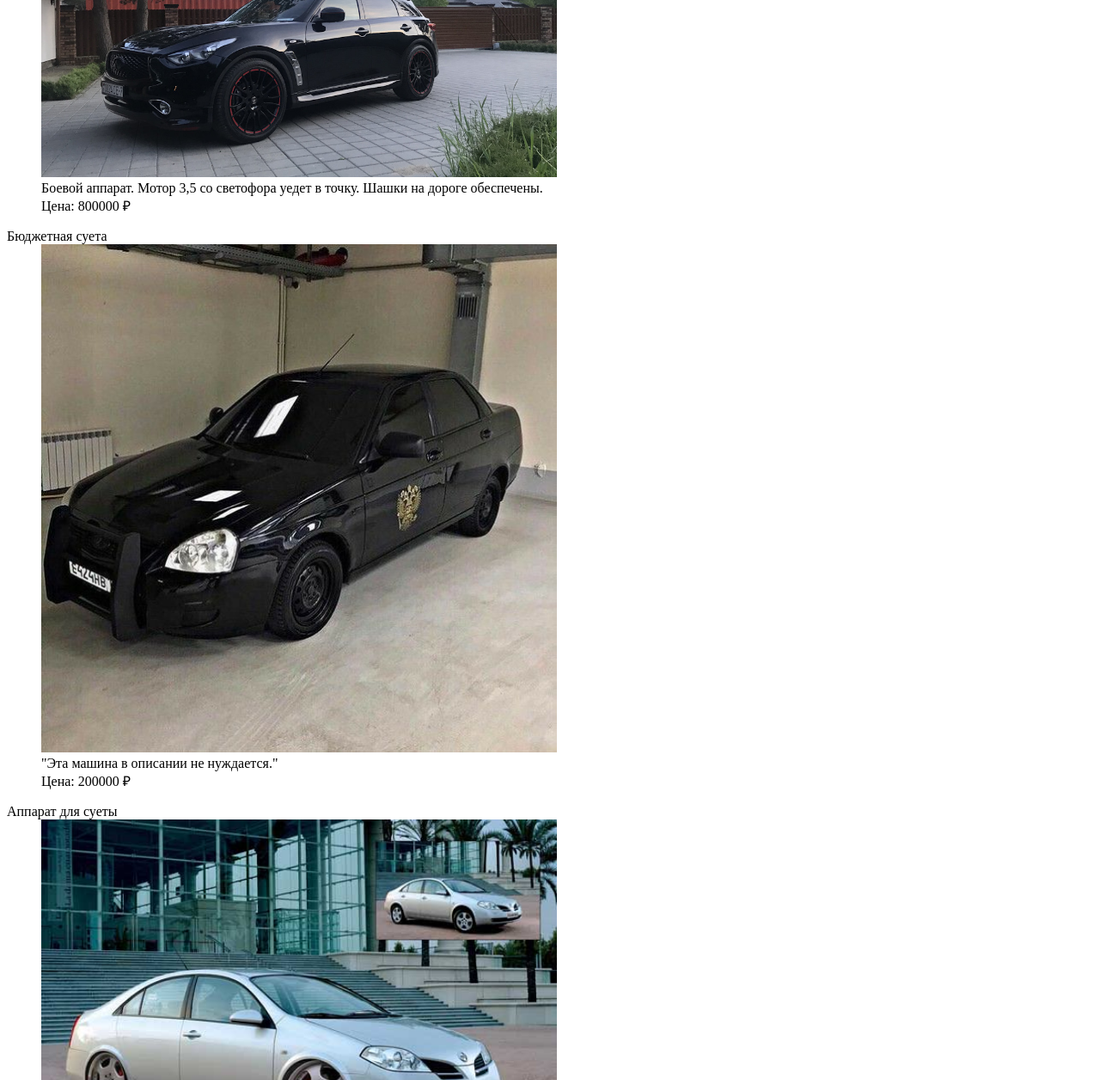
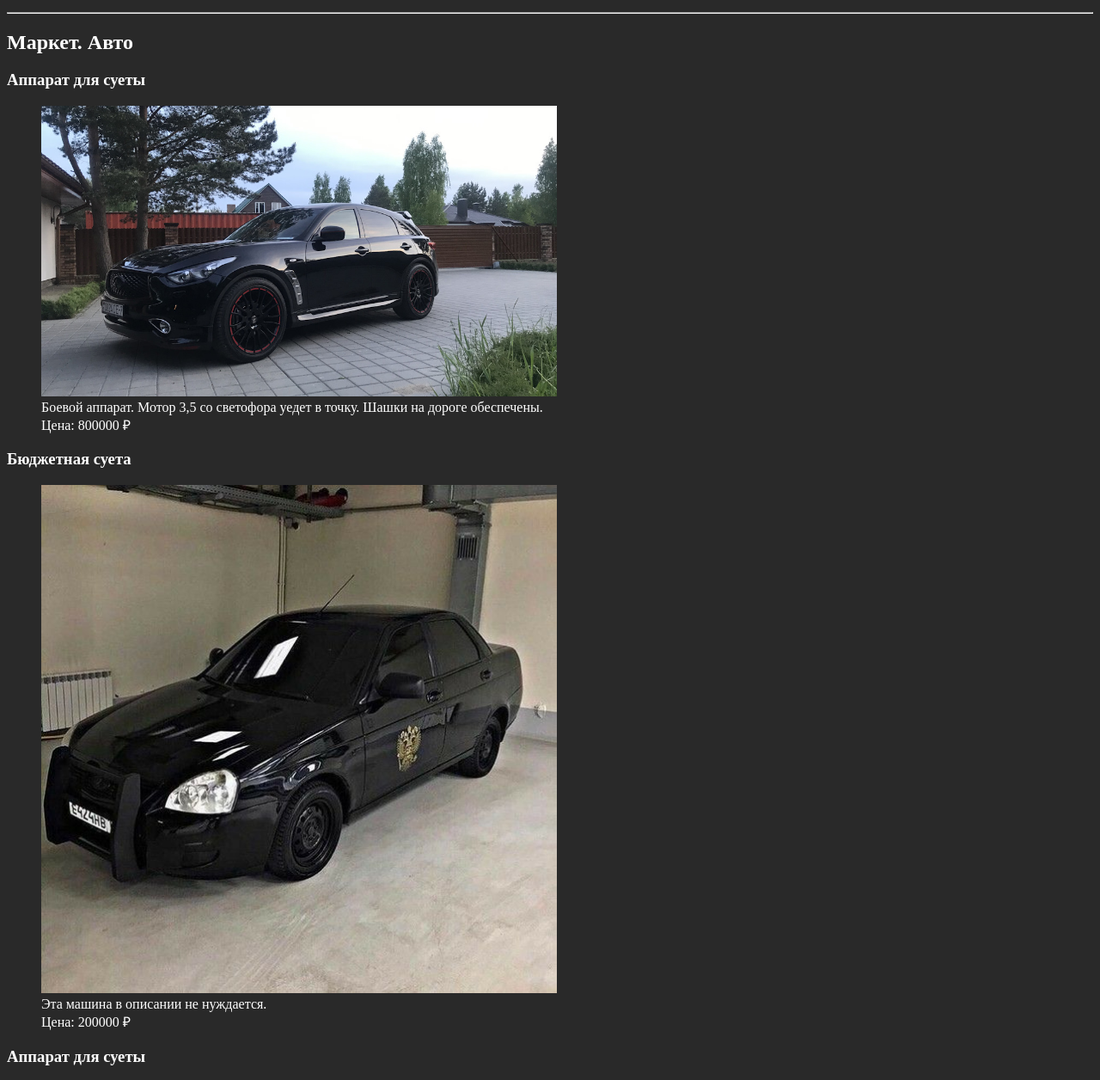
Before and after one commit to isadcat/web-programming-labs, a plain HTML site: page index.html in a window 1280 px wide. Shown: the part 229-1485 px from the top of the page at 86% size. Drawn offline with Linux system fonts and the light colour scheme.

Commit message:
Конец

```diff
--- a/index.html
+++ b/index.html
@@ -5,29 +5,39 @@
         <title>Вергасов Максим. Лабораторные работы по курсу "Интернет-программирование"</title>
     </head>
 
-    <body>
-        <h1>Маркет. Авто</h1>
+    <body bgcolor="#292929">
+        <header>
+            <h1 style="color:#fc0000e1">Лучший автомаркет для суетных движений<h1>
+                <img src="sueta.jpg" width="100"><br>
+        </header>
+        <hr>
+        <h2 style="color:#ffffff">Маркет. Авто</h2>
 
         <dl>
-            <dt>Аппарат для суеты </dt>
-            <dd>
+            <dt><h3 style="color:#ffffff">Аппарат для суеты<h3></dt>
+            <dd style="color:#ffffff">
                 <img src="fx35.jpg" width="600"><br>
                 Боевой аппарат. Мотор 3,5 со светофора уедет в точку. Шашки на дороге обеспечены.<br>
                 Цена: 800000 &#8381;
         </dl>
         <dl>
-            <dt>Бюджетная суета </dt>
-            <dd>
+            <dt><h3 style="color:#ffffff">Бюджетная суета<h3></dt>
+            <dd style="color:#ffffff">
                 <img src="priora.jpg" width="600"><br>
-                "Эта машина в описании не нуждается."<br>
+                Эта машина в описании не нуждается.<br>
                 Цена: 200000 &#8381;
         </dl>
         <dl>
-            <dt>Аппарат для суеты </dt>
-            <dd>
+            <dt><h3 style="color:#ffffff">Аппарат для суеты<h3></dt>
+            <dd style="color:#ffffff">
                 <img src="primera.jpg" width="600"><br>
                 Лучше всяких позерских мерседесов. Диски и обвесы в комплекте. Респект на дороге обеспечен<br>
                 Цена: 500000 &#8381;
         </dl>
+        <hr>
+        <footer style="color:#fc0000e1">
+            Дальше будет больше аппартов. Ждите! За дополнительной информацией по телефону 8-888-999-77-77
+        </footer>
     </body>
+
  </html>
```
Also changed, not shown: sueta.jpg (added).
